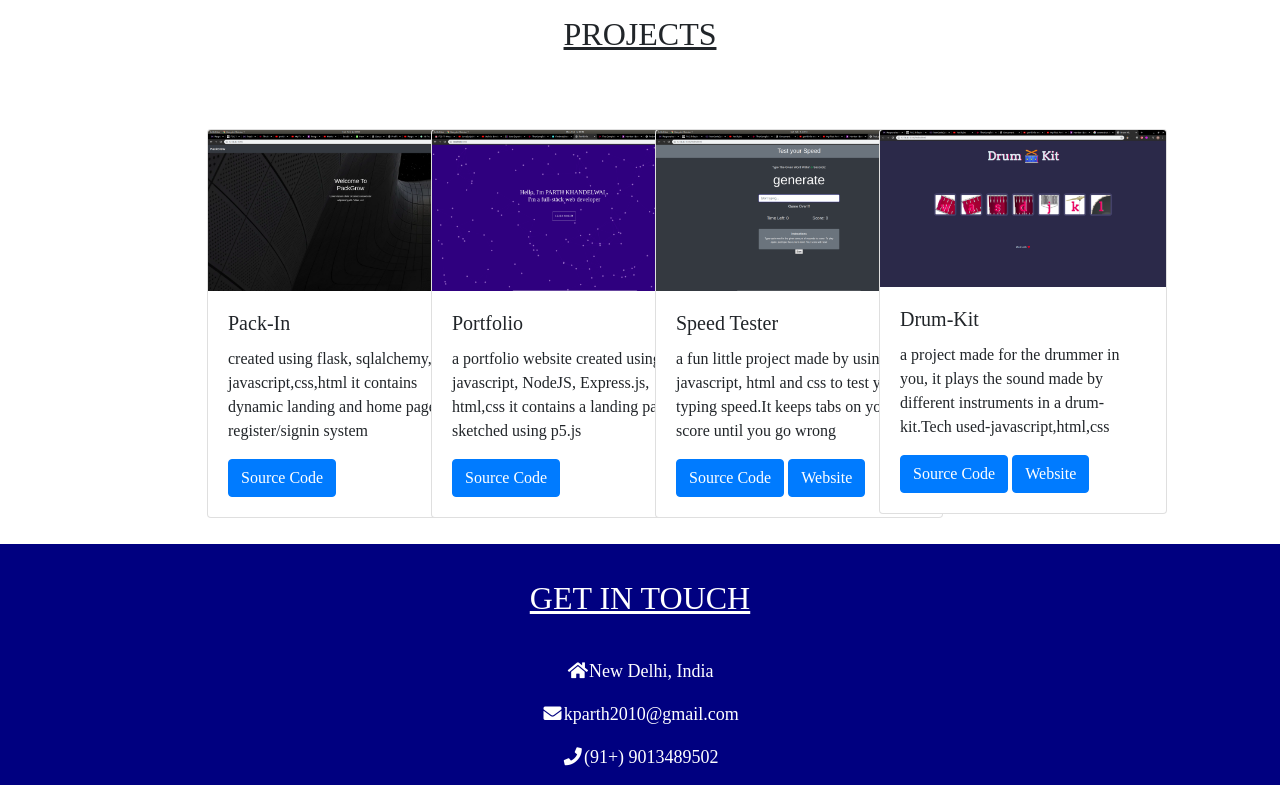
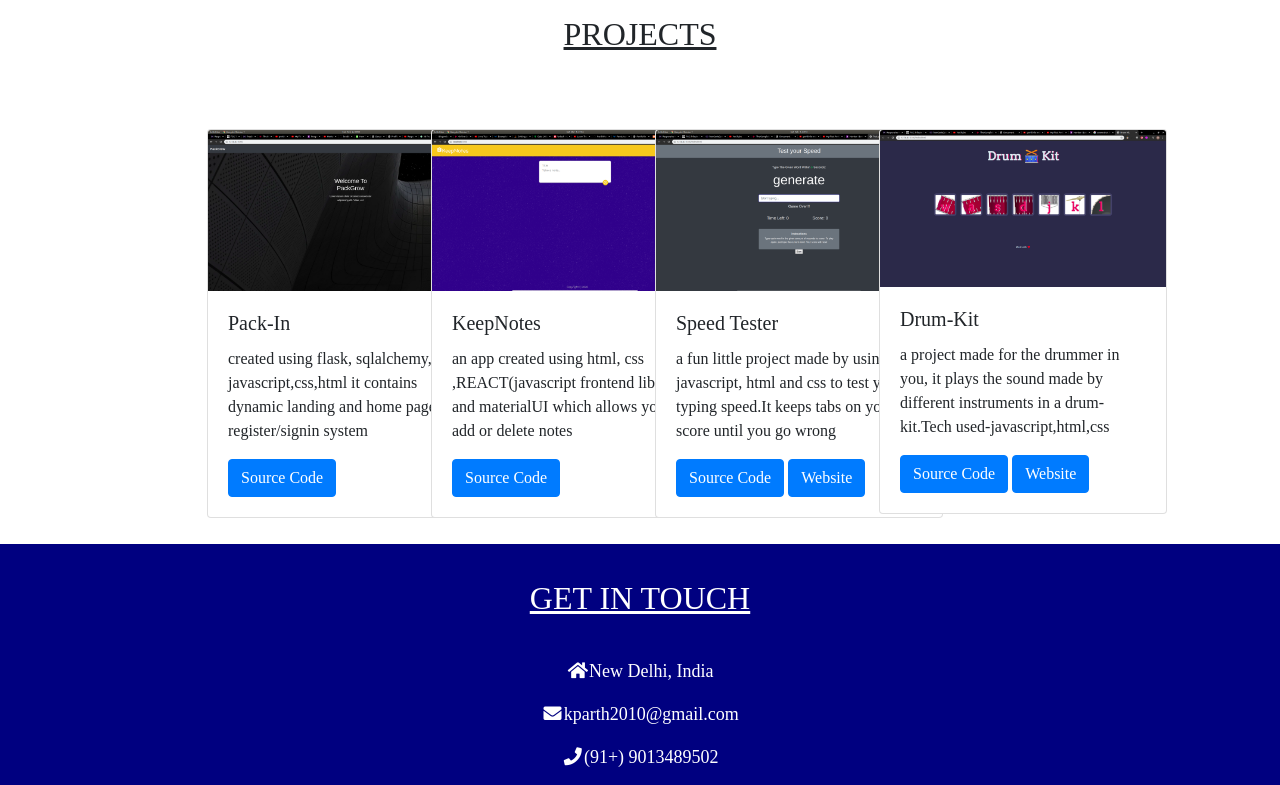
Before and after one commit to Parthkhandelwal0/portfolio, a website: page index2.html in a window 1280 px wide. Shown: the part 960-1745 px from the top of the page. Drawn offline with nearby package versions, Linux system fonts and the light colour scheme.

Commit message:
made changes

```diff
--- a/index.js
+++ b/index.js
@@ -14,6 +14,6 @@ app.get("/about", function(req,res){
     res.sendFile(__dirname +"/index2.html");
 })
 
-app.listen(process.env.PORT || 3000, function(){
+app.listen(process.env.PORT || 4000, function(){
     console.log("server started");
 });
--- a/index2.html
+++ b/index2.html
@@ -126,11 +126,11 @@
             </div>
             <div class="col-lg-3 col-sm-6">
                 <div class="card c1" style="width: 18rem;">
-                    <img src="images/portfolio.png" class="card-img-top" alt="...">
+                    <img src="images/keepnotes.png" class="card-img-top" alt="...">
                     <div class="card-body">
-                      <h5 class="card-title">Portfolio</h5>
-                      <p class="card-text">a portfolio website created using javascript, NodeJS, Express.js, html,css it contains a landing page sketched using p5.js </p>
-                      <a href="https://github.com/Parthkhandelwal0/portfolio" target="_blank" class="btn btn-primary">Source Code</a>
+                      <h5 class="card-title">KeepNotes</h5>
+                      <p class="card-text">an app created using html, css ,REACT(javascript frontend library) and materialUI which allows you to add or delete notes </p>
+                      <a href="https://github.com/Parthkhandelwal0/KeepNotes" target="_blank" class="btn btn-primary">Source Code</a>
 
                     </div>
                   </div>
```
Also changed, not shown: public/images/keepnotes.png (added).
